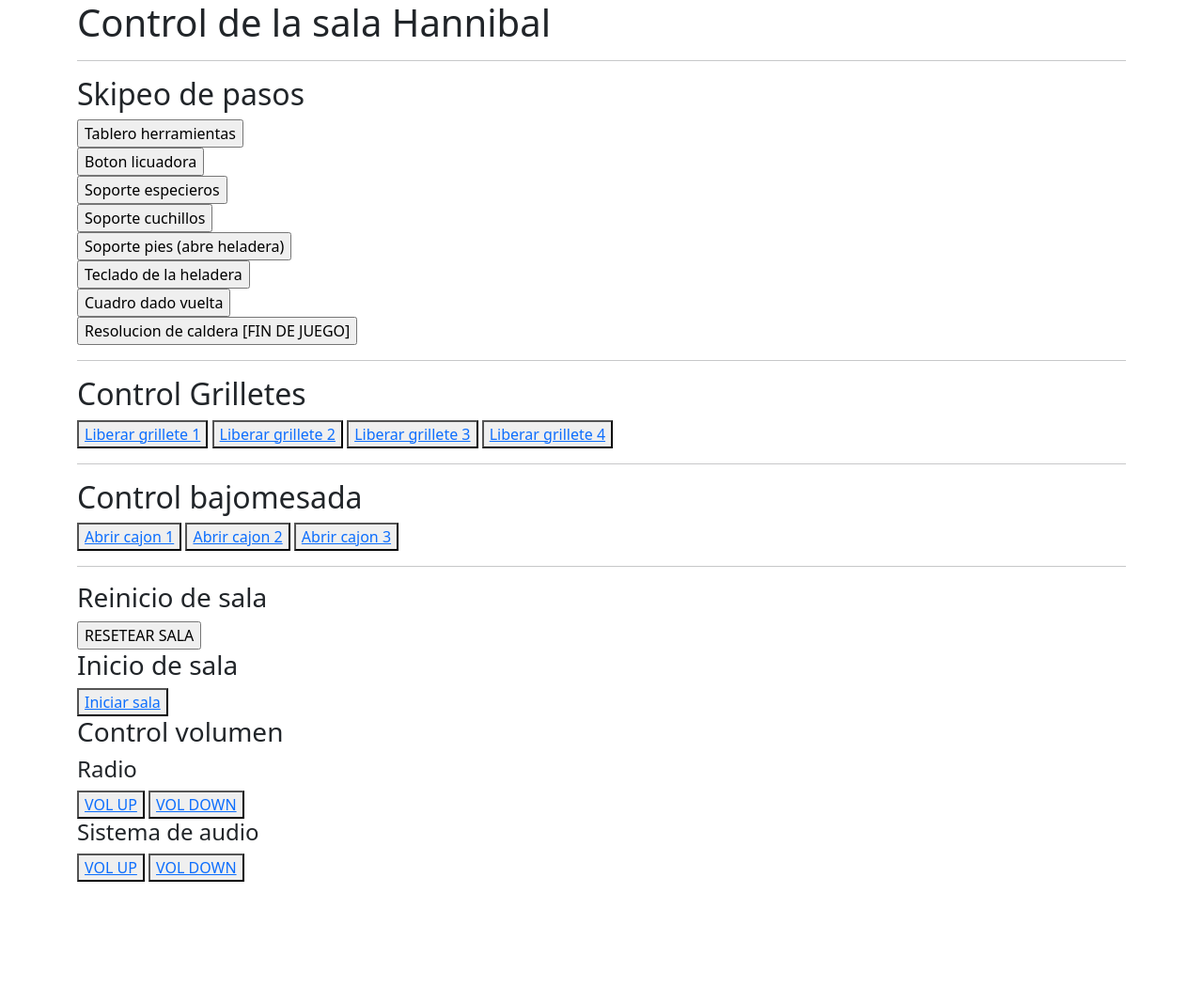
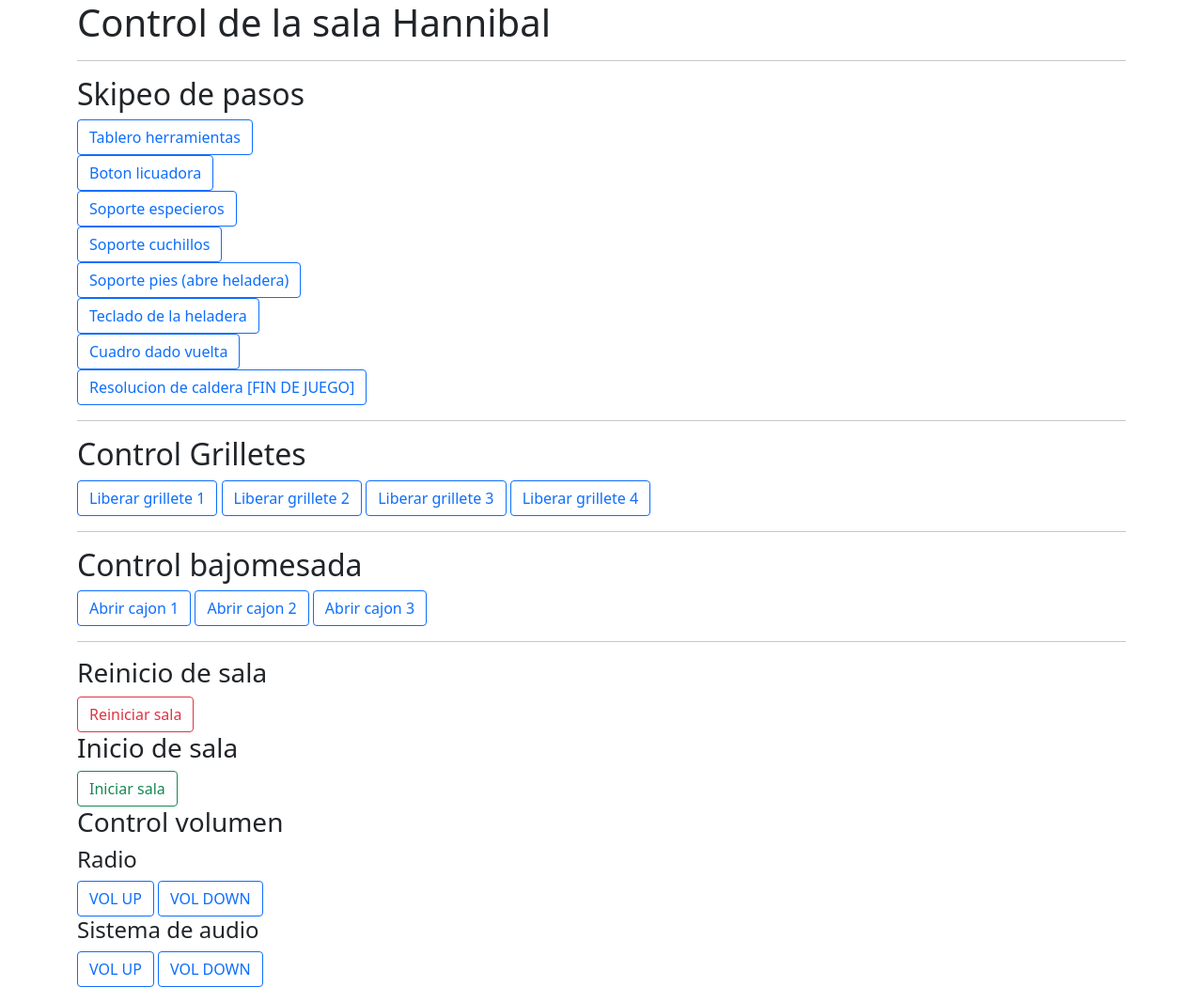
Before and after one commit to KrappRamiro/juegos-mentales-django, a Django app: page /deviceController/ in a window 1280 px wide. Shown: the whole page at 94% size. Before the commit the page ends 938 px from the top, so only its background shows below. Run offline with Django 4.2, Linux system fonts and the light colour scheme.

Commit message:
created ebs files

```diff
--- a/deviceController/templates/deviceController/index.html
+++ b/deviceController/templates/deviceController/index.html
@@ -4,91 +4,59 @@
    <hr>
    <h2>Skipeo de pasos</h2>
    <div>
-      <form action="{% url 'skip_step' "tablero_herramientas" %}" method="post">
-         {% csrf_token %}
-         <input type="submit" value="Tablero herramientas">
-      </form>
-      <form action="{% url 'skip_step' "boton_licuadora" %}" method="post">
-         {% csrf_token %}
-         <input type="submit" value="Boton licuadora">
-      </form>
-      <form action="{% url 'skip_step' "soporte_especieros" %}" method="post">
-         {% csrf_token %}
-         <input type="submit" value="Soporte especieros">
-      </form>
-      <form action="{% url 'skip_step' "soporte_cuchillos" %}" method="post">
-         {% csrf_token %}
-         <input type="submit" value="Soporte cuchillos">
-      </form>
-      <form action="{% url 'skip_step' "soporte_pies" %}" method="post">
-         {% csrf_token %}
-         <input type="submit" value="Soporte pies (abre heladera)">
-      </form>
-      <form action="{% url 'skip_step' "teclado_heladera" %}" method="post">
-         {% csrf_token %}
-         <input type="submit" value="Teclado de la heladera">
-      </form>
-      <form action="{% url 'skip_step' "cuadro" %}" method="post">
-         {% csrf_token %}
-         <input type="submit" value="Cuadro dado vuelta">
-      </form>
-      <form action="{% url 'skip_step' "caldera" %}" method="post">
-         {% csrf_token %}
-         <input type="submit" value="Resolucion de caldera [FIN DE JUEGO]">
-      </form>
+      <a href="{% url 'skip_step' "tablero_herramientas" %}"
+         class="btn btn-outline-primary">Tablero herramientas</a>
+      <br>
+      <a href="{% url 'skip_step' "boton_licuadora" %}"
+         class="btn btn-outline-primary">Boton licuadora</a>
+      <br>
+      <a href="{% url 'skip_step' "soporte_especieros" %}"
+         class="btn btn-outline-primary">Soporte especieros</a>
+      <br>
+      <a href="{% url 'skip_step' "soporte_cuchillos" %}"
+         class="btn btn-outline-primary">Soporte cuchillos</a>
+      <br>
+      <a href="{% url 'skip_step' "soporte_pies" %}"
+         class="btn btn-outline-primary">Soporte pies (abre heladera)</a>
+      <br>
+      <a href="{% url 'skip_step' "teclado_heladera" %}"
+         class="btn btn-outline-primary">Teclado de la heladera</a>
+      <br>
+      <a href="{% url 'skip_step' "cuadro" %}" class="btn btn-outline-primary">Cuadro dado vuelta</a>
+      <br>
+      <a href="{% url 'skip_step' "caldera" %}"
+         class="btn btn-outline-primary">Resolucion de caldera [FIN DE JUEGO]</a>
+      <br>
    </div>
    <hr>
    <h2>Control Grilletes</h2>
    <div>
-      <button type="button">
-         <a href="{% url 'liberar_grillete' 1 %}">Liberar grillete 1</a>
-      </button>
-      <button type="button">
-         <a href="{% url 'liberar_grillete' 2 %}">Liberar grillete 2</a>
-      </button>
-      <button type="button">
-         <a href="{% url 'liberar_grillete' 3 %}">Liberar grillete 3</a>
-      </button>
-      <button type="button">
-         <a href="{% url 'liberar_grillete' 4 %}">Liberar grillete 4</a>
-      </button>
+      <a href="{% url 'liberar_grillete' 1 %}" class="btn btn-outline-primary">Liberar grillete 1</a>
+      <a href="{% url 'liberar_grillete' 2 %}" class="btn btn-outline-primary">Liberar grillete 2</a>
+      <a href="{% url 'liberar_grillete' 3 %}" class="btn btn-outline-primary">Liberar grillete 3</a>
+      <a href="{% url 'liberar_grillete' 4 %}" class="btn btn-outline-primary">Liberar grillete 4</a>
    </div>
    <hr>
    <h2>Control bajomesada</h2>
    <div>
-      <button type="button">
-         <a href="{% url 'abrir_cajon' "C1" %}">Abrir cajon 1</a>
-      </button>
-      <button type="button">
-         <a href="{% url 'abrir_cajon' "C2" %}">Abrir cajon 2</a>
-      </button>
-      <button type="button">
-         <a href="{% url 'abrir_cajon' "C3" %}">Abrir cajon 3</a>
-      </button>
+      <a href="{% url 'abrir_cajon' "C1" %}" class="btn btn-outline-primary">Abrir cajon 1</a>
+      <a href="{% url 'abrir_cajon' "C2" %}" class="btn btn-outline-primary">Abrir cajon 2</a>
+      <a href="{% url 'abrir_cajon' "C3" %}" class="btn btn-outline-primary">Abrir cajon 3</a>
    </div>
    <hr>
    <h3>Reinicio de sala</h3>
-   <form action="{% url 'reset_game' %}" method="post">
-      {% csrf_token %}
-      <input type="submit" value="RESETEAR SALA">
-   </form>
+   <a href="{% url 'reset_game' %}" class="btn btn-outline-danger">Reiniciar sala</a>
    <h3>Inicio de sala</h3>
-   <button type="button">
-      <a href="{% url 'iniciar_sala' %}">Iniciar sala</a>
-   </button>
+   <a href="{% url 'iniciar_sala' %}" class="btn btn-outline-success">Iniciar sala</a>
    <h3>Control volumen</h3>
    <h4>Radio</h4>
-   <button type="button">
-      <a href="{% url 'radio_vol_up' %}">VOL UP</a>
-   </button>
-   <button type="button">
-      <a href="{% url 'radio_vol_down' %}">VOL DOWN</a>
-   </button>
-   <h4>Sistema de audio</h4>
-   <button type="button">
-      <a href="{% url 'sistema_audio_vol_up' %}">VOL UP</a>
-   </button>
-   <button type="button">
-      <a href="{% url 'sistema_audio_vol_down' %}">VOL DOWN</a>
-   </button>
+   <a href="{% url 'radio_vol_up' %}" class="btn btn-outline-primary">VOL UP</a>
+   <a href="{% url 'radio_vol_down' %}" class="btn btn-outline-primary">VOL DOWN</a>
+   <h4>
+      Sistema de audio
+   </h4>
+   <a href="{% url 'sistema_audio_vol_up' %}"
+      class="btn btn-outline-primary">VOL UP</a>
+   <a href="{% url 'sistema_audio_vol_down' %}"
+      class="btn btn-outline-primary">VOL DOWN</a>
 {% endblock content %}
--- a/deviceController/views.py
+++ b/deviceController/views.py
@@ -57,7 +57,7 @@ def update_lights(request):
     mqttc.publish("$aws/things/luz/shadow/update",
                   payload=json.dumps(document), qos=1)
     sleep(0.5)
-    return redirect(index)
+    return redirect(light_control)
 
 
 def index(request):
@@ -70,7 +70,8 @@ def light_control(request):
     mqttc.publish("$aws/things/luz/shadow/get")
     sleep(0.5)  # Wait until the information is recieved
     from . import global_luz
-    # print( f"***** The global_luz is: ****** \n{json.dumps(global_luz,indent=4)}\n")
+    print(
+        f"***** The global_luz is: ****** \n{json.dumps(global_luz,indent=4)}\n")
     # Proceed with the display of the data
     # Different initial data for each form in a Django formset https://stackoverflow.com/a/23497278/15965186
     LightFormSet = formset_factory(LightForm, extra=0)
```
Also changed, not shown: deviceController/apps.py (+9 -0 lines), 2 other files.
